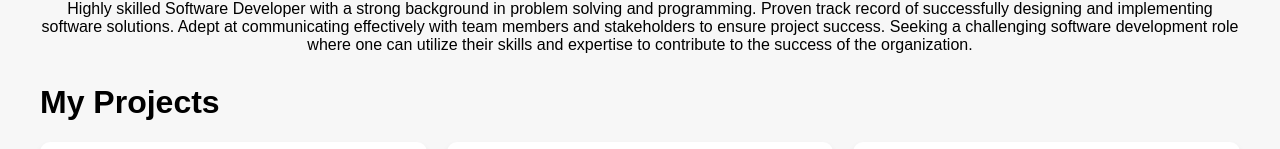
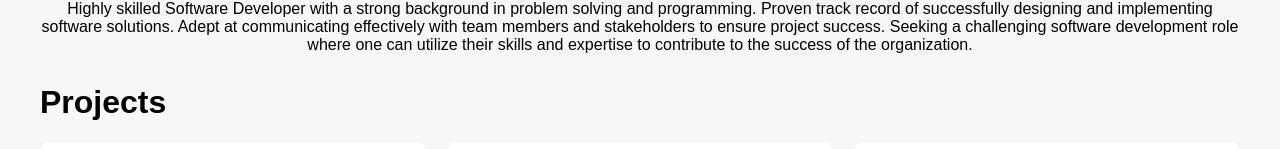
Before and after one commit to vinaysuyal/vinaysuyalPortfolio, a React (Create React App) app: page / in a window 1280 px wide. Shown: the part 134-283 px from the top of the page. Built offline with nearby package versions, Linux system fonts and the light colour scheme.

Commit message:
Project added, visual changes made

```diff
--- a/src/App.css
+++ b/src/App.css
@@ -121,13 +121,13 @@ body {
   color: #b12025;
 }
 
-.technologies-list {
+.skills-list {
   display: flex;
   flex-wrap: wrap;
   margin-top: 10px;
 }
 
-.technologies-list span {
+.skills-list span {
   background-color: #f0f0f0;
   border-radius: 4px;
   padding: 5px 10px;
--- a/src/App.js
+++ b/src/App.js
@@ -94,14 +94,14 @@ const App = () => {
             to the success of the organization.
           </p>
         </header>
-        <h1>My Projects</h1>
+        <h1>Projects</h1>
         <div className="projects">
           {projects.map((project) => (
             <div key={project.id} className="project">
               <div>
                 <h3>{project.title}</h3>
                 <p>{project.description}</p>
-                <div className="technologies-list">
+                <div className="skills-list">
                   {project?.technologiesUsed?.map((technology) => (
                     <span key={technology}>{technology}</span>
                   ))}
```
